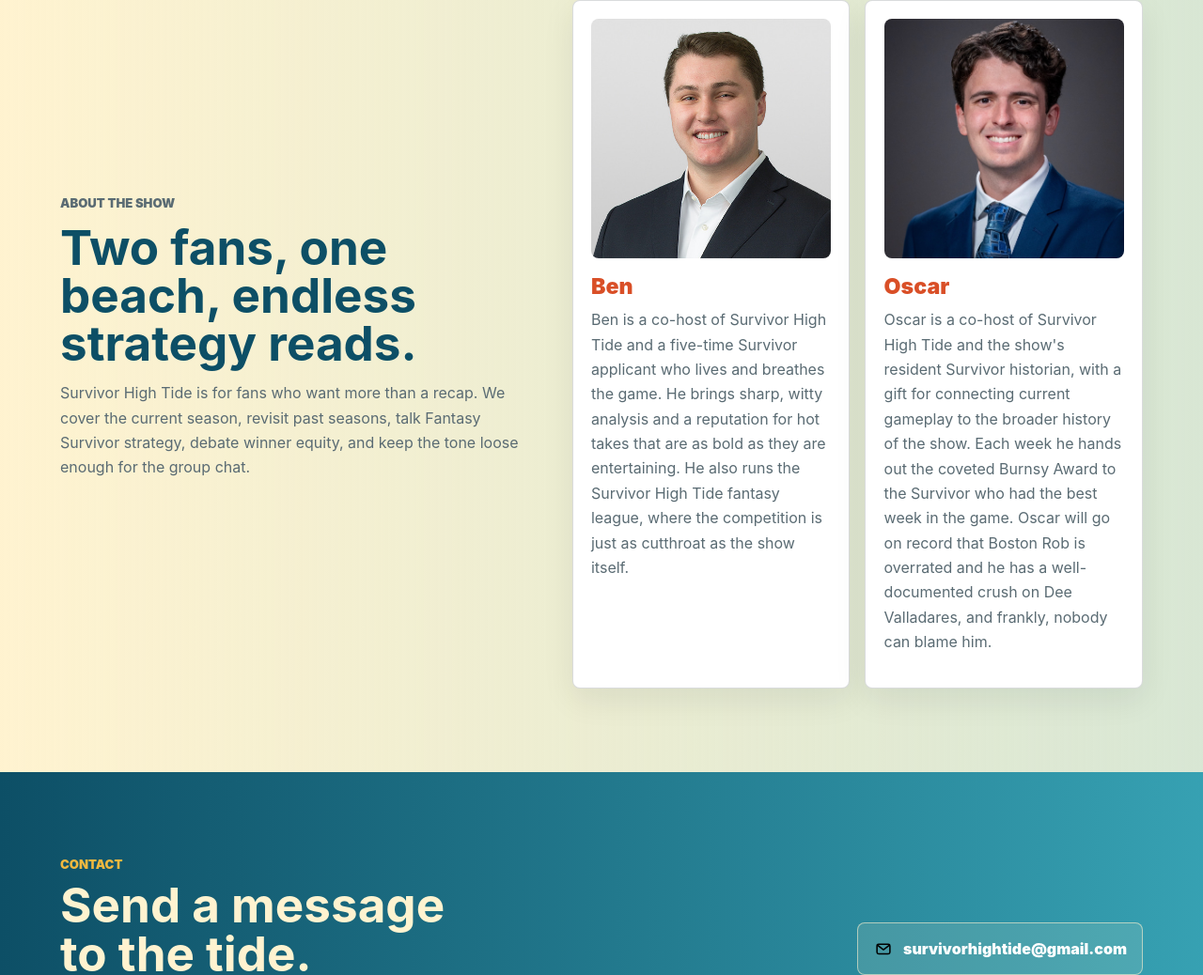
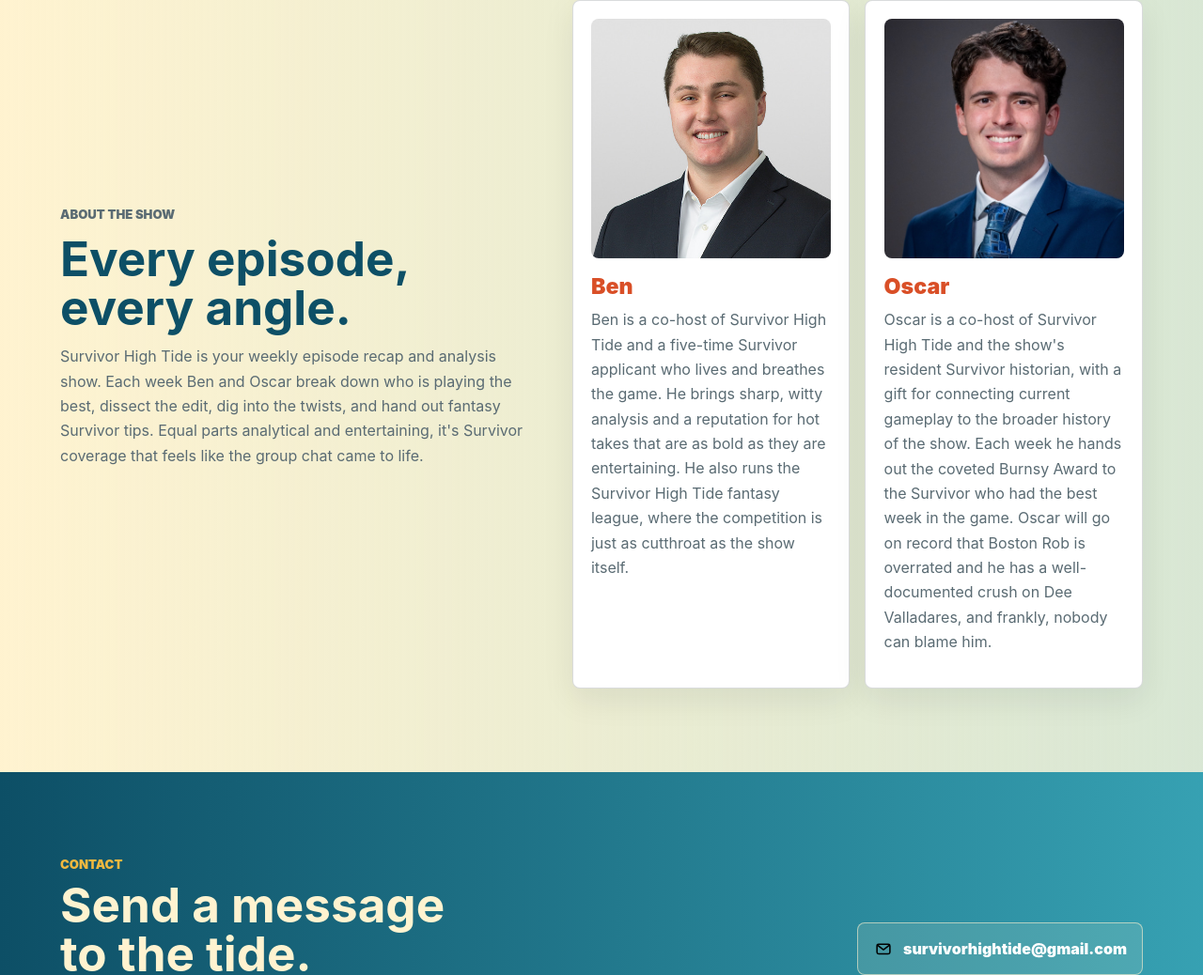
Before and after one commit to beckert12/survivorhightide, a website: page public/index.html in a window 1280 px wide. Shown: the part 2031-3069 px from the top of the page at 94% size. Drawn offline with Linux system fonts and the light colour scheme; no server answers.

Commit message:
Update about show copy

```diff
--- a/public/index.html
+++ b/public/index.html
@@ -121,11 +121,12 @@
       <section id="about" class="about-section" aria-labelledby="about-title">
         <div class="about-copy">
           <p class="section-label">About the Show</p>
-          <h2 id="about-title">Two fans, one beach, endless strategy reads.</h2>
+          <h2 id="about-title">Every episode, every angle.</h2>
           <p>
-            Survivor High Tide is for fans who want more than a recap. We cover the current season,
-            revisit past seasons, talk Fantasy Survivor strategy, debate winner equity, and keep
-            the tone loose enough for the group chat.
+            Survivor High Tide is your weekly episode recap and analysis show. Each week Ben and
+            Oscar break down who is playing the best, dissect the edit, dig into the twists, and
+            hand out fantasy Survivor tips. Equal parts analytical and entertaining, it's Survivor
+            coverage that feels like the group chat came to life.
           </p>
         </div>
         <div class="host-list" aria-label="Hosts">
```
Also changed, not shown: public/about.html (+5 -4 lines).
